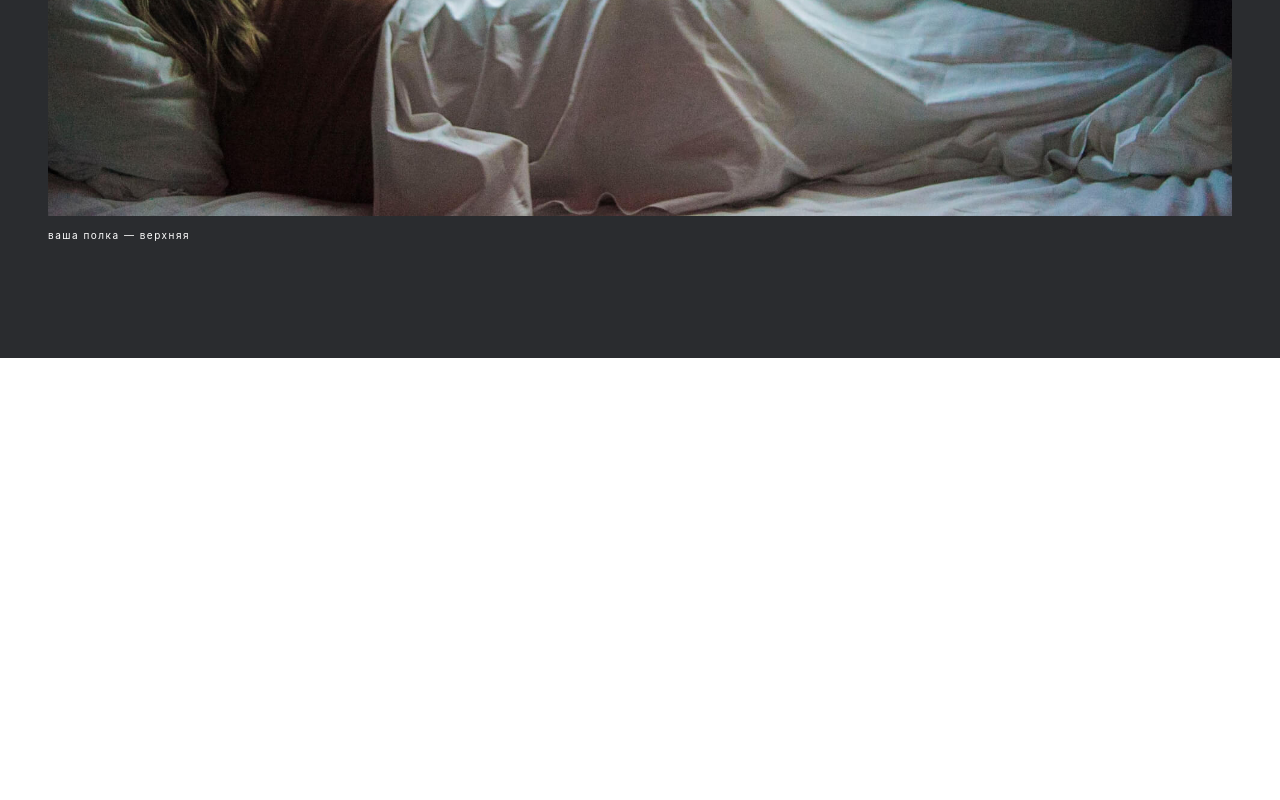
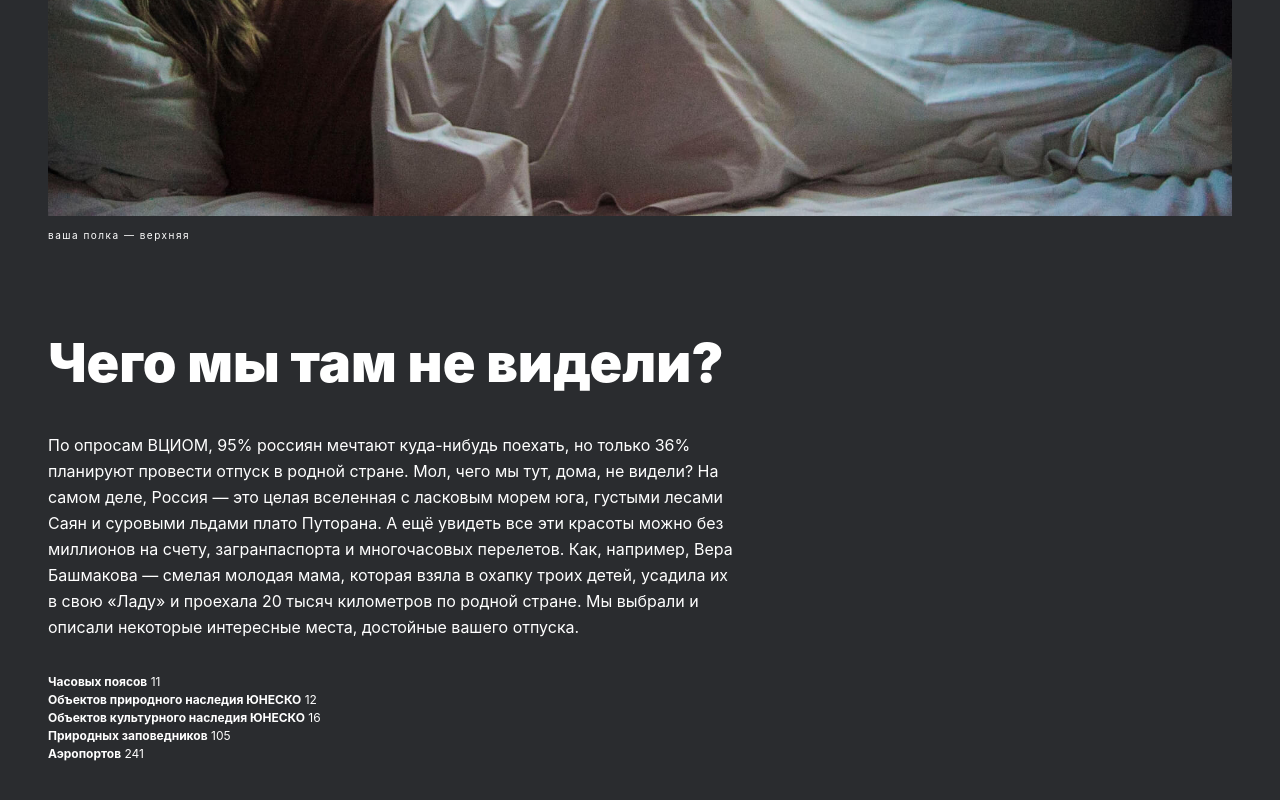
Before and after one commit to stupidkubik/russian-travel, a plain HTML site: page index.html in a window 1280 px wide. Shown: the part 1018-1818 px from the top of the page. Before the commit the page ends 1376 px from the top, so only its background shows below. Drawn offline with Linux system fonts and the light colour scheme.

Commit message:
add intro section

```diff
--- /dev/null
+++ b/blocks/content/__intro/content__intro.css
@@ -0,0 +1,4 @@
+.content__intro {
+    max-width: 690px;
+    margin: 92px 0;
+}
--- a/blocks/header/__lang-links/header__lang-links.css
+++ b/blocks/header/__lang-links/header__lang-links.css
@@ -1,4 +1,5 @@
 .header__lang-links {
     margin: 0;
+    padding: 0;
     list-style: none;
 }
--- /dev/null
+++ b/blocks/intro/__list-item/_bold/intro__list-item_bold.css
@@ -0,0 +1,3 @@
+.intro__list-item_bold {
+    font-weight: 700;
+}
--- /dev/null
+++ b/blocks/intro/__list-item/intro__list-item.css
@@ -0,0 +1,9 @@
+.intro__list-item {
+    font-family: Inter;
+    font-size: 12px;
+    font-weight: 400;
+    line-height: 18px;
+    letter-spacing: 0em;
+    text-align: left;
+    color: #fff;
+}
--- /dev/null
+++ b/blocks/intro/__list/intro__list.css
@@ -0,0 +1,5 @@
+.intro__list {
+    list-style: none;
+    margin: 0;
+    padding: 0;
+}
--- /dev/null
+++ b/blocks/intro/__text/intro__text.css
@@ -0,0 +1,9 @@
+.intro__text {
+    margin: 40px 0 33px;
+    font-family: Inter;
+    font-size: 16px;
+    font-weight: 400;
+    line-height: 26px;
+    letter-spacing: 0em;
+    color: #fff;
+}
--- /dev/null
+++ b/blocks/intro/__title/intro__title.css
@@ -0,0 +1,9 @@
+.intro__title {
+    margin: 0;
+    font-family: Inter;
+    font-size: 54px;
+    font-weight: 900;
+    line-height: 58px;
+    letter-spacing: 0em;
+    color: #fff;
+}
--- a/index.html
+++ b/index.html
@@ -13,6 +13,7 @@
         <header class="header">
             <img class="header__logo" src="./images/logo/header-logo.svg" alt="Миниатюрная карта с надписью Россия">
             <ul class="header__lang-links">
+                <!-- Разобраться с подчеркиванием -->
                 <li class="header__lang-item"><a class="header__lang-link" href="#">Ru</a></li>
                 <li class="header__lang-item"><a class="header__lang-link" href="#">En</a></li>
             </ul>
@@ -29,7 +30,34 @@
                 <p class="lead__caption">ваша полка — верхняя</p>
             </section>
 
-
+            <section class="intro content__intro">
+                <h2 class="intro__title">Чего мы там не видели?</h2>
+                <p class="intro__text">По опросам ВЦИОМ, 95% россиян мечтают куда-нибудь поехать,
+                    но только 36% планируют провести отпуск в родной стране. Мол, чего мы тут, дома,
+                    не видели? На самом деле, Россия — это целая вселенная с ласковым морем юга,
+                    густыми лесами Саян и суровыми льдами плато Путорана. А ещё увидеть все эти
+                    красоты можно без миллионов на счету, загранпаспорта и многочасовых перелетов.
+                    Как, например, Вера Башмакова — смелая молодая мама, которая взяла в охапку троих детей,
+                    усадила их в свою «Ладу» и проехала 20 тысяч километров по родной стране.
+                    Мы выбрали и описали некоторые интересные места, достойные вашего отпуска.</p>
+                <ul class="intro__list">
+                    <li class="intro__list-item">
+                        <span class="intro__list-item_bold">Часовых поясов</span> 11
+                    </li>
+                    <li class="intro__list-item">
+                        <span class="intro__list-item_bold">Объектов природного наследия ЮНЕСКО</span> 12
+                    </li>
+                    <li class="intro__list-item">
+                        <span class="intro__list-item_bold">Объектов культурного наследия ЮНЕСКО</span> 16
+                    </li>
+                    <li class="intro__list-item">
+                        <span class="intro__list-item_bold">Природных заповедников</span> 105
+                    </li>
+                    <li class="intro__list-item">
+                        <span class="intro__list-item_bold">Аэропортов</span> 241
+                    </li>
+                </ul>
+            </section>
         </main>
     </div>
 </body>
--- a/pages/index.css
+++ b/pages/index.css
@@ -13,3 +13,11 @@
 @import url(../blocks/lead/__subtitle/lead__subtitle.css);
 @import url(../blocks/lead/__image/lead__image.css);
 @import url(../blocks/lead/__caption/lead__caption.css);
+
+@import url(../blocks/content/__intro/content__intro.css);
+
+@import url(../blocks/intro/__title/intro__title.css);
+@import url(../blocks/intro/__text/intro__text.css);
+@import url(../blocks/intro/__list/intro__list.css);
+@import url(../blocks/intro/__list-item/intro__list-item.css);
+@import url(../blocks/intro/__list-item/_bold/intro__list-item_bold.css);
```
